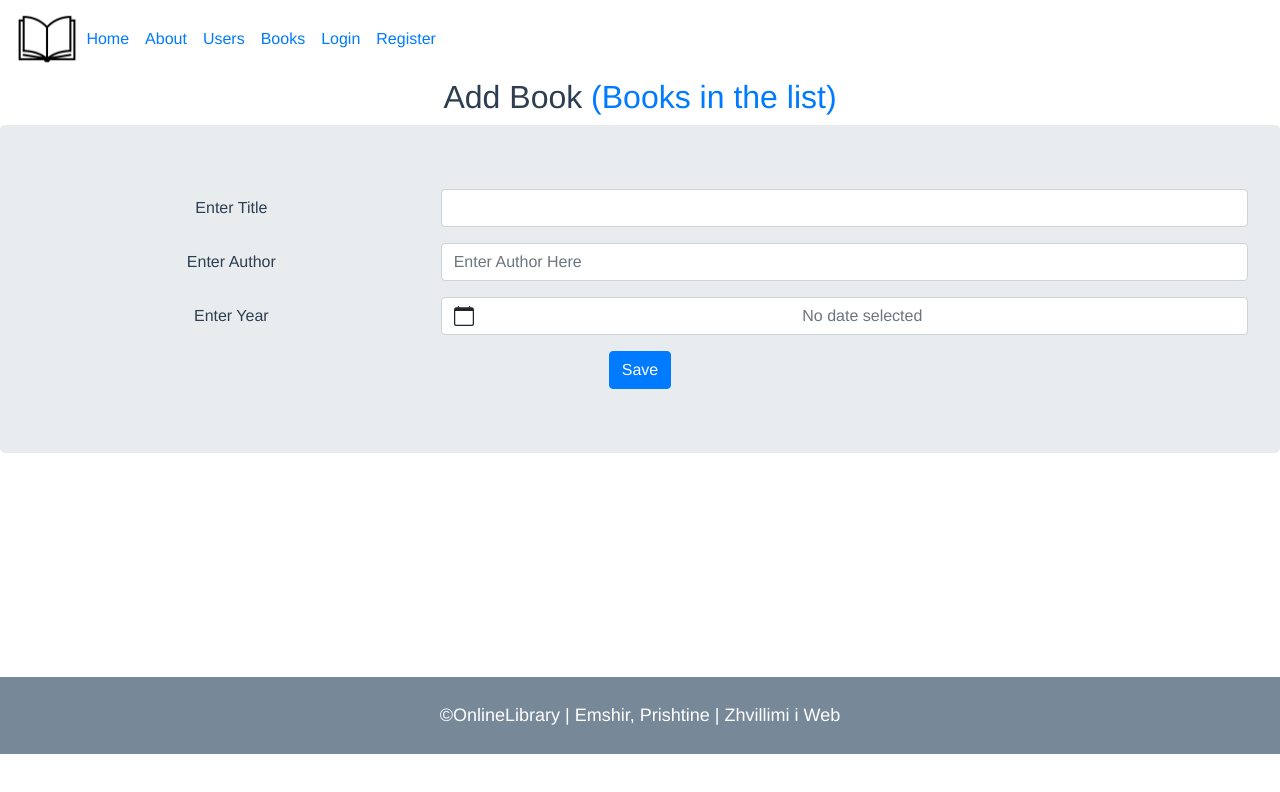
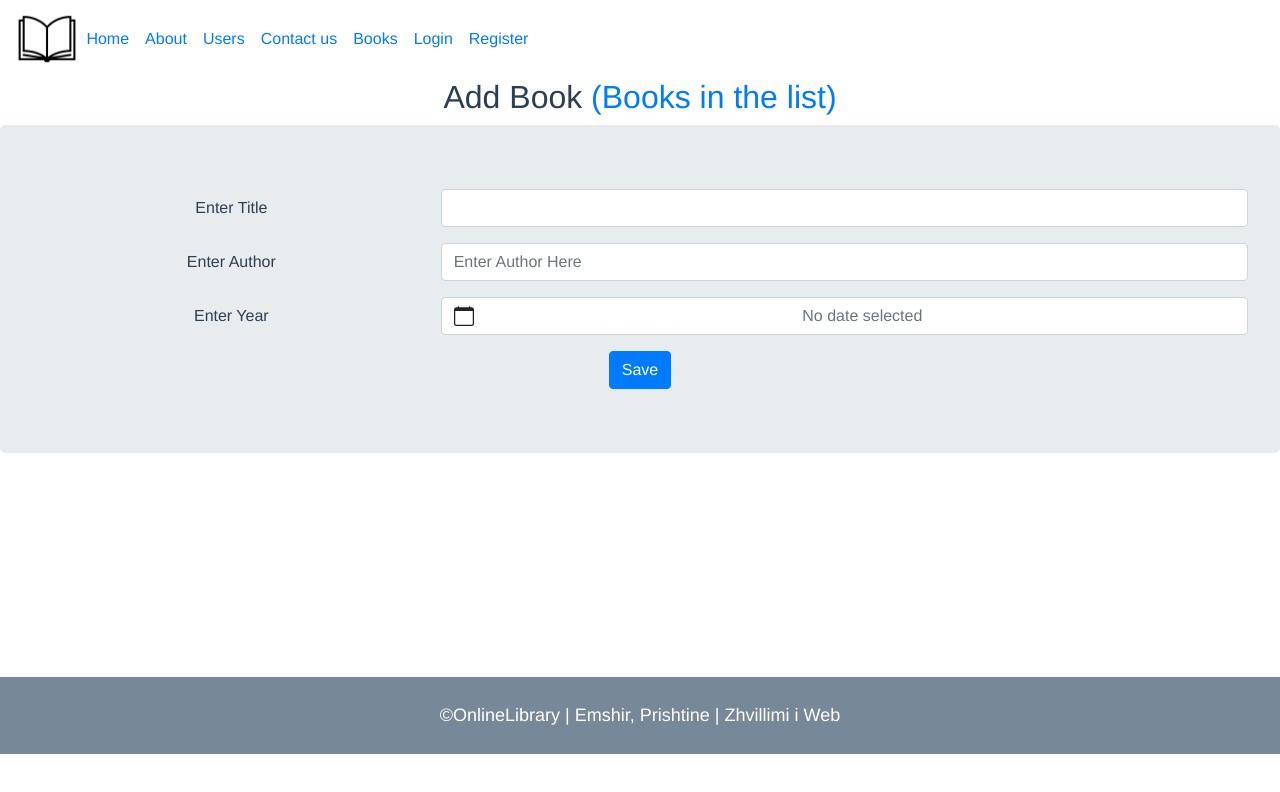
Before and after one commit to AlzelidaKryeziu/Biblioteka, a Vue app: page /#/add-books in a window 1280 px wide. Shown: the top 792 px of the page. Built offline with nearby package versions, Linux system fonts and the light colour scheme; no server answers.

Commit message:
Funksionale

```diff
--- a/src/router/index.js
+++ b/src/router/index.js
@@ -9,6 +9,7 @@ import BookList from '../components/books/BookList.vue'
 import AddBooks from '../components/books/AddBooks.vue'
 import ShowBooks from '../components/books/ShowBooks.vue'
 import EditBooks from '../components/books/EditBooks.vue'
+import Contacts from '../views/Contacts.vue'
 import VueRouter from 'vue-router'
 import firebase from '../Firebase'
 import router from './index'
@@ -82,6 +83,11 @@ export default new VueRouter({
     path: '/edit-books',
     name: 'EditBooks',
     component:EditBooks
+  },
+  {
+    path: '/contact',
+    name: 'contact',
+    component:Contacts
   }
 ]
 })
--- a/src/views/Contacts.vue
+++ b/src/views/Contacts.vue
@@ -1,12 +1,11 @@
 <template>
     <div class="container features">
         <div class="row">
-            <h1>Contact</h1>
+            <h1>Contact us here.</h1>
         </div>
         <div class="row">
             <div class="col-lg-6 col-md-6 col-sm-12">
-                <iframe src="">
-            </div>
+                <iframe width="500" height="400" frameborder="0" src="https://www.bing.com/maps/embed?h=400&w=500&cp=42.647522026323195~21.152810841636075&lvl=17&typ=d&sty=r&src=SHELL&FORM=MBEDV8" scrolling="no"></iframe>            </div>
             <div class="col-lg-6 col-md-6 col-sm-12">
                 <form @submit.prevent="onSubmit">
                     <div class="form-group">
@@ -17,6 +16,7 @@
                     </div>
                     <div class="form-group">
                         <textarea class="form-control" rows="4" placeholder="Enter your comments" v-model="contacts.description">
+                        </textarea>
                     </div>
                     <input type="submit" class="btn btn-secondary btn-block" value="Send">
                 </form>
@@ -40,8 +40,8 @@ export default {
         onSubmit(){
             axios.post('http://localhost:4000/contacts', this.contacts)
             .then(response => {
-                this.$router.push({
-                    name:'user'
+                router.push({
+                    name:'home'
                 })
             })
         }
--- a/src/views/Header.vue
+++ b/src/views/Header.vue
@@ -17,6 +17,11 @@
       <li class="nav-item">
         <router-link class="nav-link" to="/user-list" >
           <a>Users</a>
+        </router-link>
+      </li>
+      <li class="nav-item">
+        <router-link class="nav-link" to="/contact" >
+          <a>Contact us</a>
         </router-link>
       </li>
       <li class="nav-item">
```
